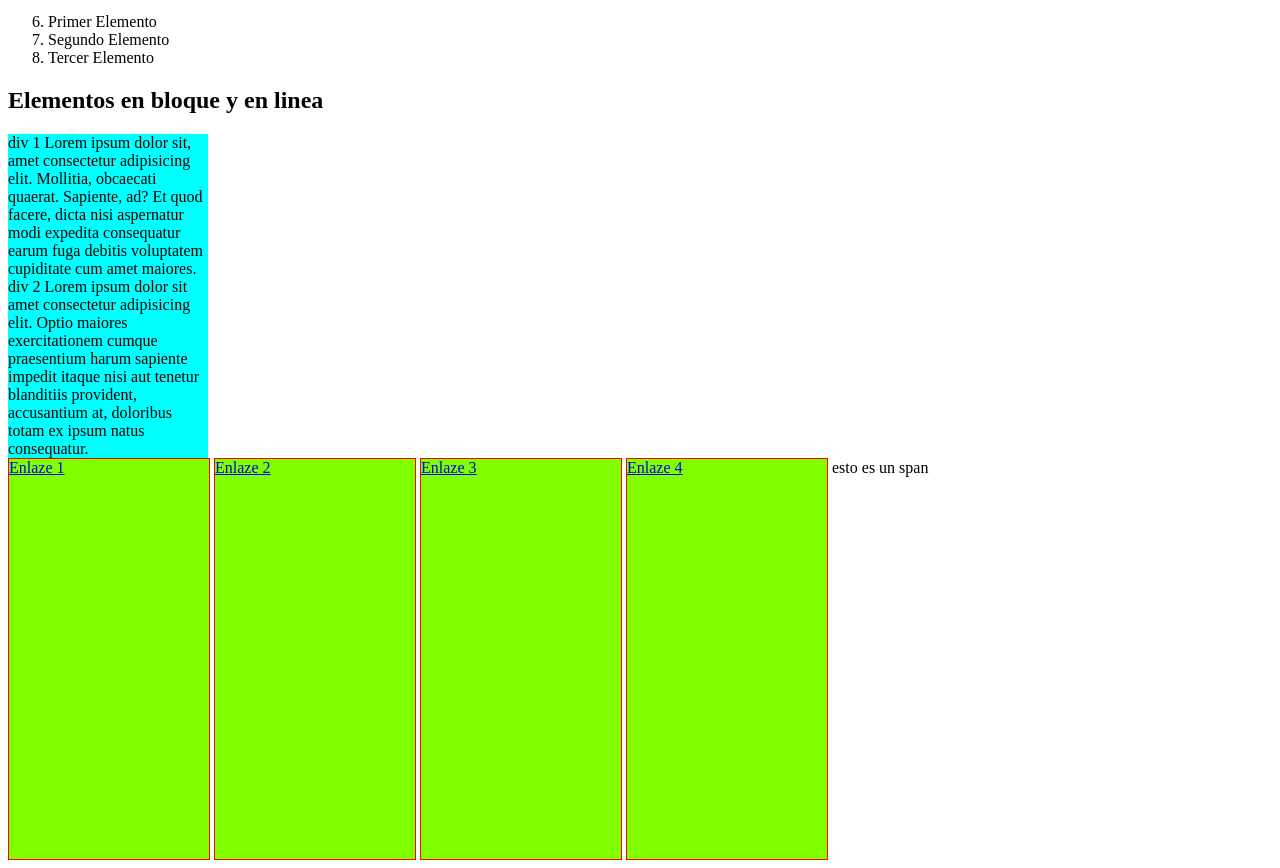
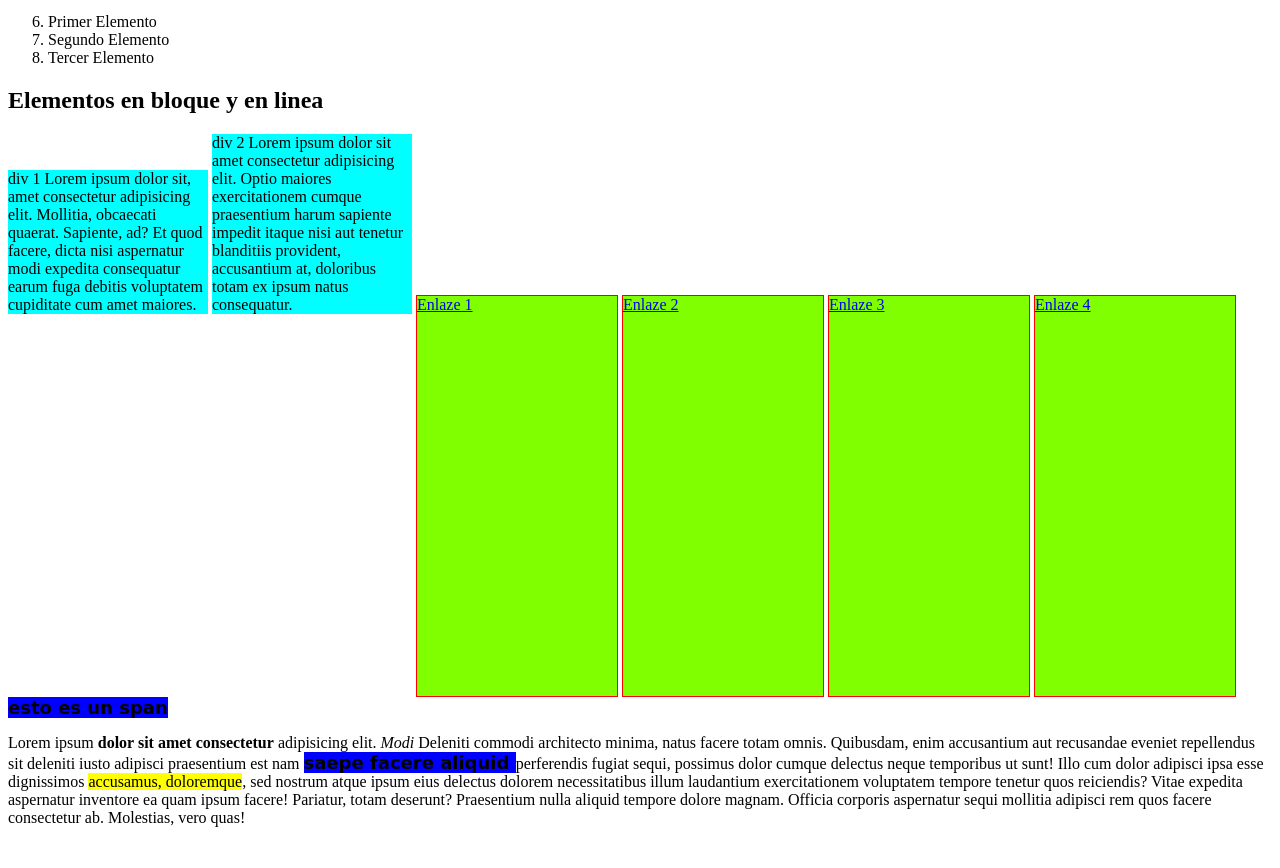
Before and after one commit to chinosalva/generation-ch16, a plain HTML site: page 3-intro-web/html-avanzado/index.html in a window 1280 px wide. Shown: the part 300-1168 px from the top of the page. After the commit the page ends 1143 px from the top, so only its background shows below. Drawn offline with Linux system fonts and the light colour scheme.

Commit message:
etiquetas variadas new

```diff
--- a/3-intro-web/html-avanzado/assets/css/style.css
+++ b/3-intro-web/html-avanzado/assets/css/style.css
@@ -13,6 +13,7 @@ h1 {
     width: fit-content;
 }
 div {
+    display:  inline-block;
     background-color: aqua;
     width: 200px;
 }
@@ -23,3 +24,9 @@ a {
     height: 400px;
     border: 1px solid red;
 }
+span {
+    font-size: large;
+    font-family: cursive;
+    font-weight: 700;
+    background-color: blue;
+}
--- a/3-intro-web/html-avanzado/index.html
+++ b/3-intro-web/html-avanzado/index.html
@@ -64,5 +64,9 @@
         esto es un span
     </span>
 
+    <p>
+        Lorem ipsum <strong> dolor sit amet consectetur</strong> adipisicing elit. <em>Modi</em> Deleniti commodi architecto minima, natus facere totam omnis. Quibusdam, enim accusantium aut recusandae eveniet repellendus sit deleniti iusto adipisci praesentium est nam <span>saepe facere aliquid </span> perferendis fugiat sequi, possimus dolor cumque delectus neque temporibus ut sunt! Illo cum dolor adipisci ipsa esse dignissimos <mark> accusamus, doloremque</mark>, sed nostrum atque ipsum eius delectus dolorem necessitatibus illum laudantium exercitationem voluptatem tempore tenetur quos reiciendis? Vitae expedita aspernatur inventore ea quam ipsum facere! Pariatur, totam deserunt? Praesentium nulla aliquid tempore dolore magnam. Officia corporis aspernatur sequi mollitia adipisci rem quos facere consectetur ab. Molestias, vero quas!
+    </p>
+
 </body>
 </html>
```
